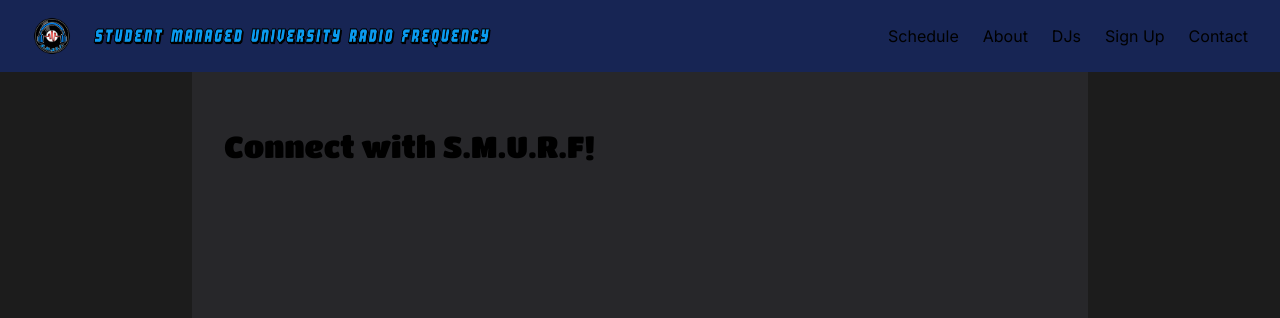
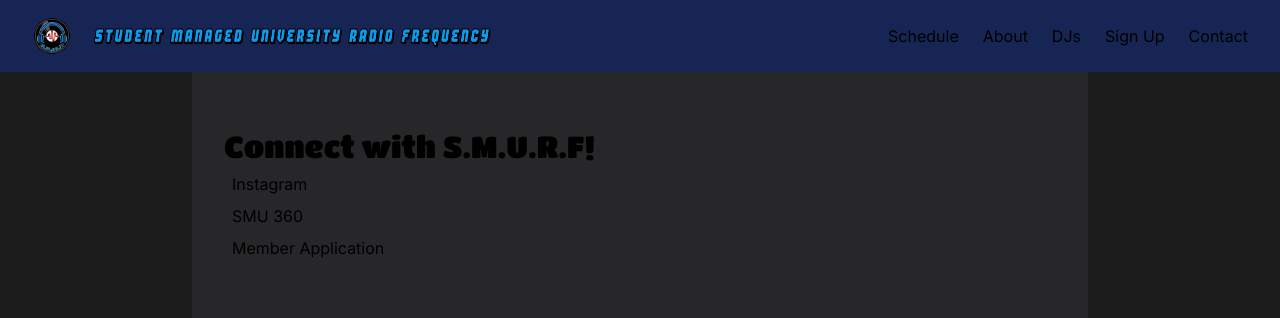
Before and after one commit to drew-harris/old-smurf-radio, a Next.js app: page /connect in a window 1280 px wide. Shown: the top 318 px of the page. Built offline with nearby package versions, Linux system fonts and the light colour scheme.

Commit message:
Add connect links

```diff
--- a/src/app/connect/page.tsx
+++ b/src/app/connect/page.tsx
@@ -4,6 +4,13 @@
   return (
     <>
       <h1 className={`${titan.className} text-3xl`}>Connect with S.M.U.R.F!</h1>
+      <div className="flex flex-col gap-2 p-2">
+        <a href="https://www.instagram.com/smuradiofrequency/">Instagram</a>
+        <a href="https://connect.smu.edu/organization/smurf">SMU 360</a>
+        <a href="https://docs.google.com/forms/d/1PK8aNZ6NIcGpKPBOPmd4bLNuRgZjwD6Eisbsdzu2k7U/edit">
+          Member Application
+        </a>
+      </div>
     </>
   );
 }
```
